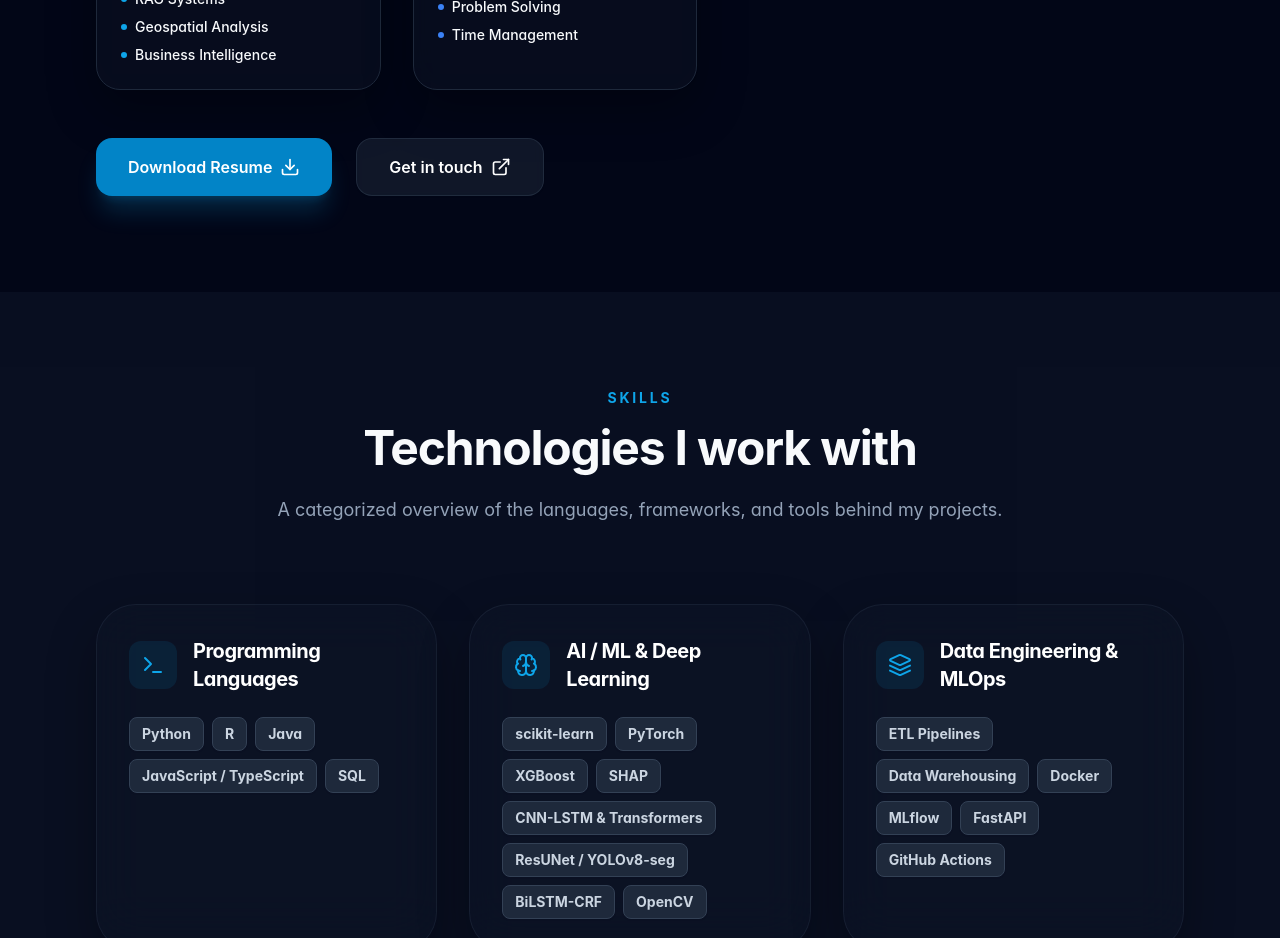
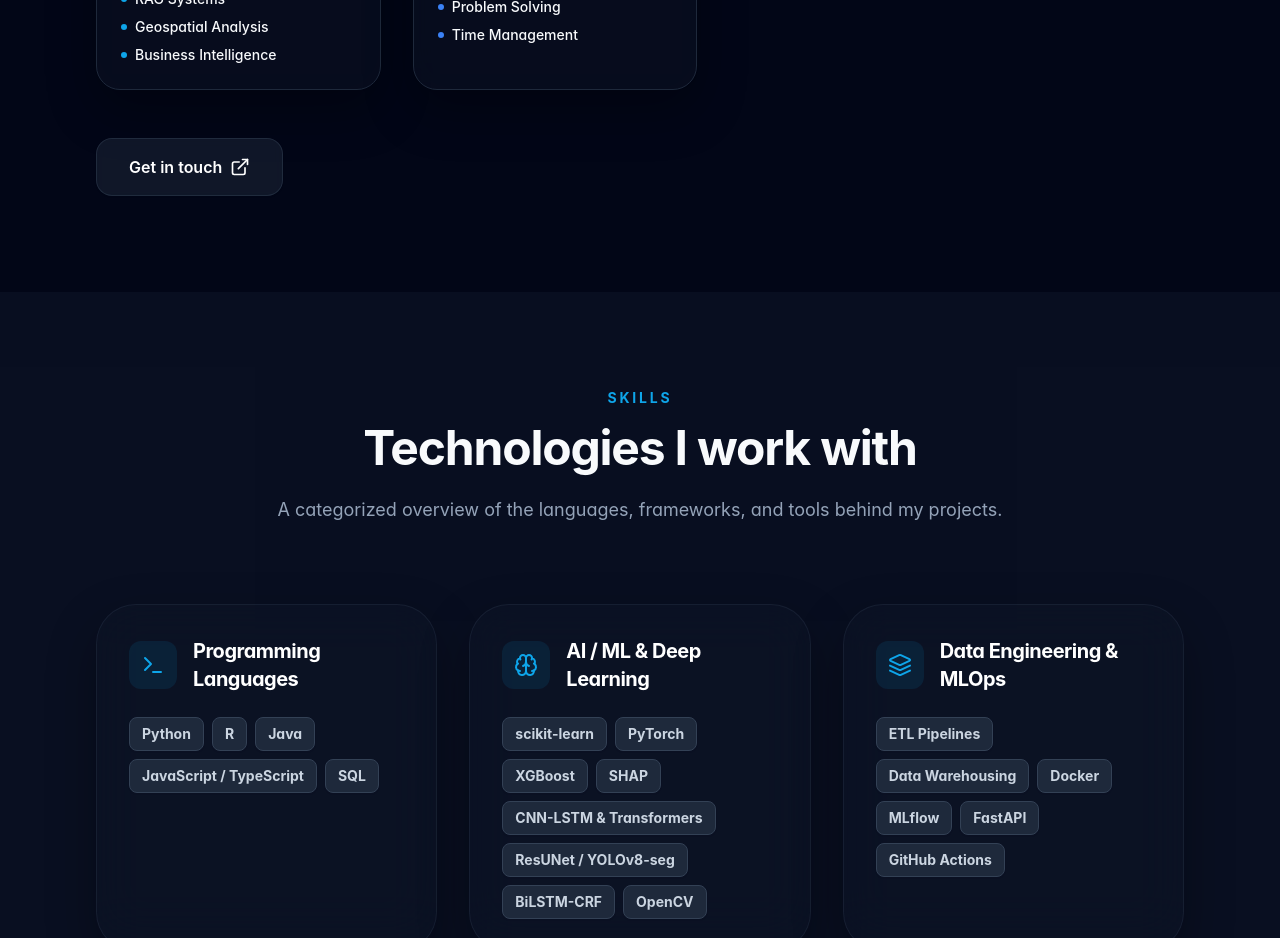
Before and after one commit to sanujiweerasinghe/portfolio, a React (Vite) app in the folder client/: page / in a window 1280 px wide. Shown: the part 1920-2858 px from the top of the page. Built offline with nearby package versions, Linux system fonts and the light colour scheme; no server answers.

Commit message:
chore: remove duplicate resume download button from about section

```diff
--- a/client/src/components/home/About.jsx
+++ b/client/src/components/home/About.jsx
@@ -63,9 +63,6 @@ const About = () => {
             </div>
 
             <div className="mt-12 flex flex-wrap gap-6">
-               <a href="/Sanuji_Weerasinghe_CV.pdf?v=2" download className="btn-primary">
-                 Download Resume <Download size={20} />
-               </a>
                <a href="#contact" className="btn-secondary">
                  Get in touch <ExternalLink size={20} />
                </a>
```
